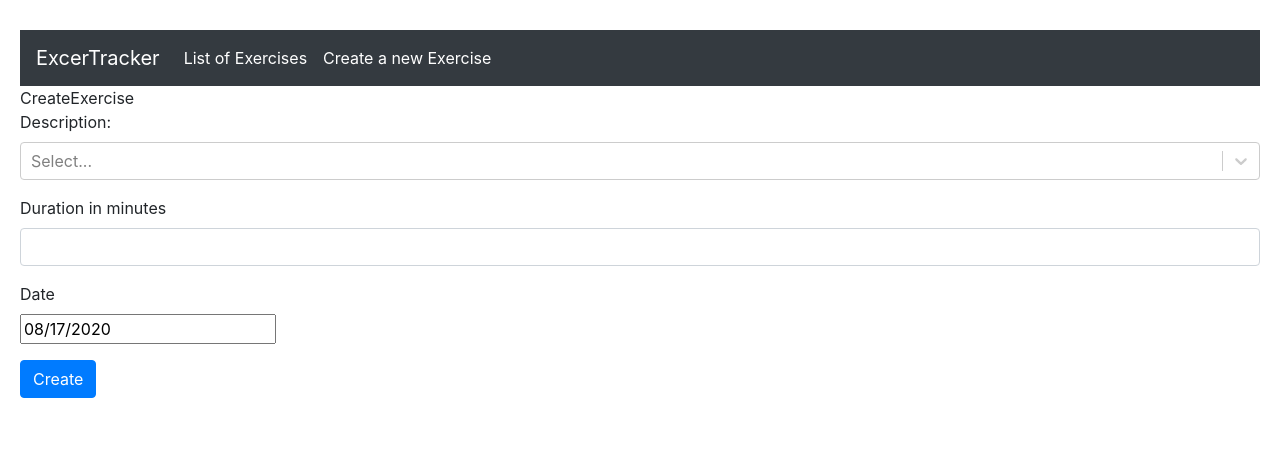
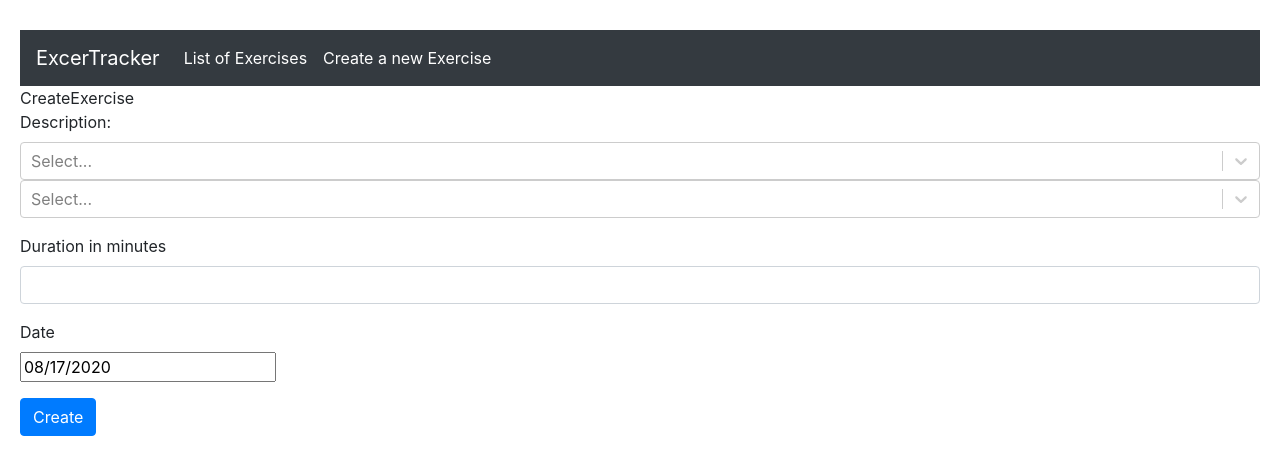
Before and after one commit to murai1998/New-File, a React (Create React App) app in the folder frontend/: page /create in a window 1280 px wide. Shown: the top 474 px of the page. Built offline with nearby package versions, Linux system fonts and the light colour scheme; no server answers.

Commit message:
activities-list

```diff
--- a/frontend/src/components/create-exersice.js
+++ b/frontend/src/components/create-exersice.js
@@ -7,16 +7,20 @@ import actions from "../services/index";
 import CreatableSelect from "react-select/creatable";
 import Select from "react-select";
 import exs from "../components/mets/mets.json";
+import { getWeekYearWithOptions } from "date-fns/fp";
 let options = [];
 let options2 = [];
-let arr = [];
+let options3 = [];
+let arr = {};
 let keys = Object.entries(exs);
+let keys2 = [];
 
 class CreateExercise extends Component {
   state = {
     user: { ...this.props.user },
     username: this.props.user.email,
     description: "",
+    description2: "",
     duration: 0,
     date: new Date(),
     users: [],
@@ -69,6 +73,15 @@ class CreateExercise extends Component {
     console.log(`action: ${actionMeta.action}`);
     console.groupEnd();
     this.setState({
+      description2: newValue.value
+    });
+  };
+  handleChange3 = (newValue: any, actionMeta: any) => {
+    console.group("Value Changed");
+    console.log(newValue);
+    console.log(`action: ${actionMeta.action}`);
+    console.groupEnd();
+    this.setState({
       description: newValue.value
     });
   };
@@ -102,6 +115,7 @@ class CreateExercise extends Component {
                 });
               }
             })}
+
             <CreatableSelect
               isClearable
               onChange={this.handleChange2}
@@ -110,11 +124,28 @@ class CreateExercise extends Component {
             />
 
             {keys.filter(item => {
-              if (item[0] == this.state.description) arr.push(item[1]);
+              if (item[0] == this.state.description2) arr = item[1];
             })}
             {(options2 = [])}
-            {console.log("Arr", arr)}
 
+            {Object.values(arr).filter(item => {
+              {
+                options3.push({
+                  value: item.specific,
+                  label: item.specific
+                });
+              }
+            })}
+            {console.log("Arr", options3)}
+            <CreatableSelect
+              isClearable
+              onChange={this.handleChange3}
+              onInputChange={this.handleInputChange}
+              options={options3}
+            />
+            {(options3 = [])}
+            {/* {(keys2 = Object.values(arr))}
+            {console.log("Arr", keys2)} */}
             {/* <CreatableSelect
               isClearable
               onChange={this.handleChange2}
```
